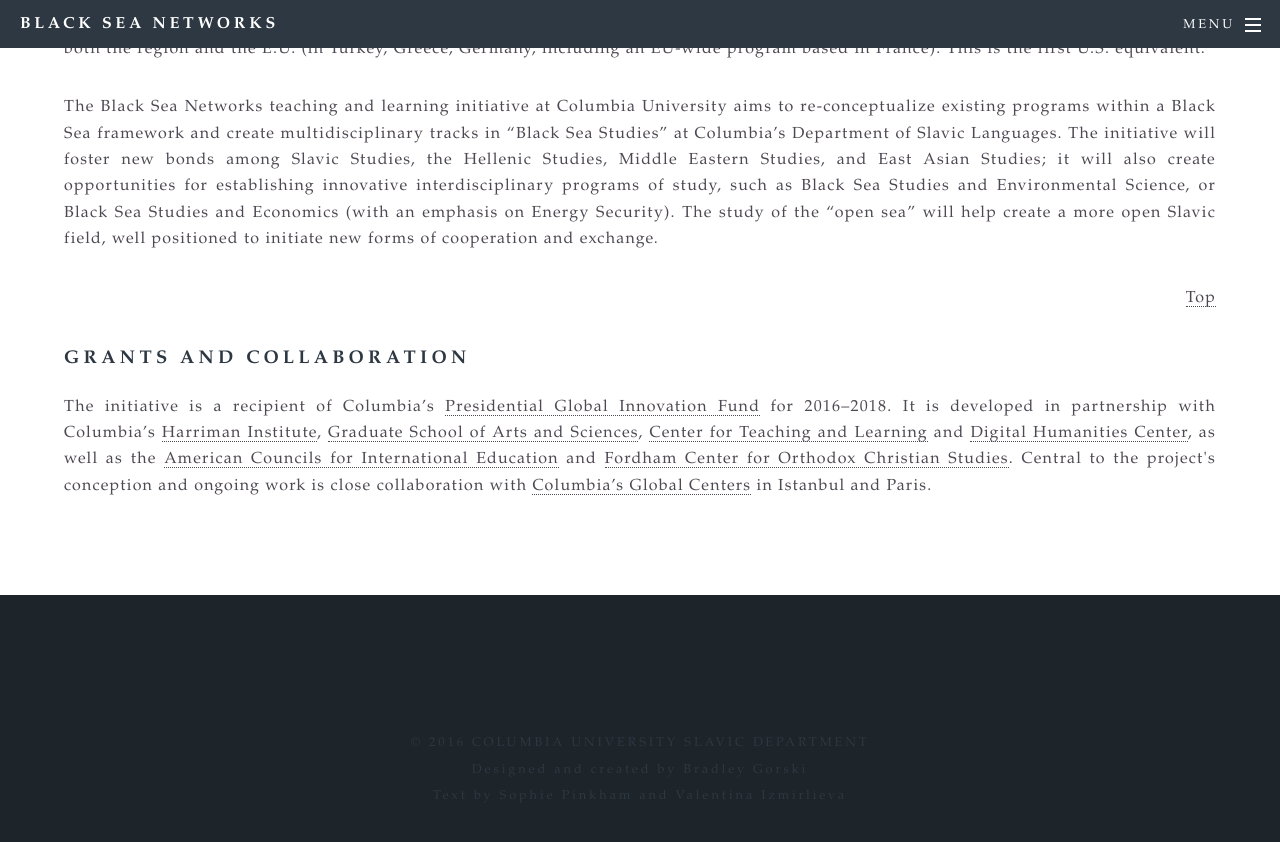
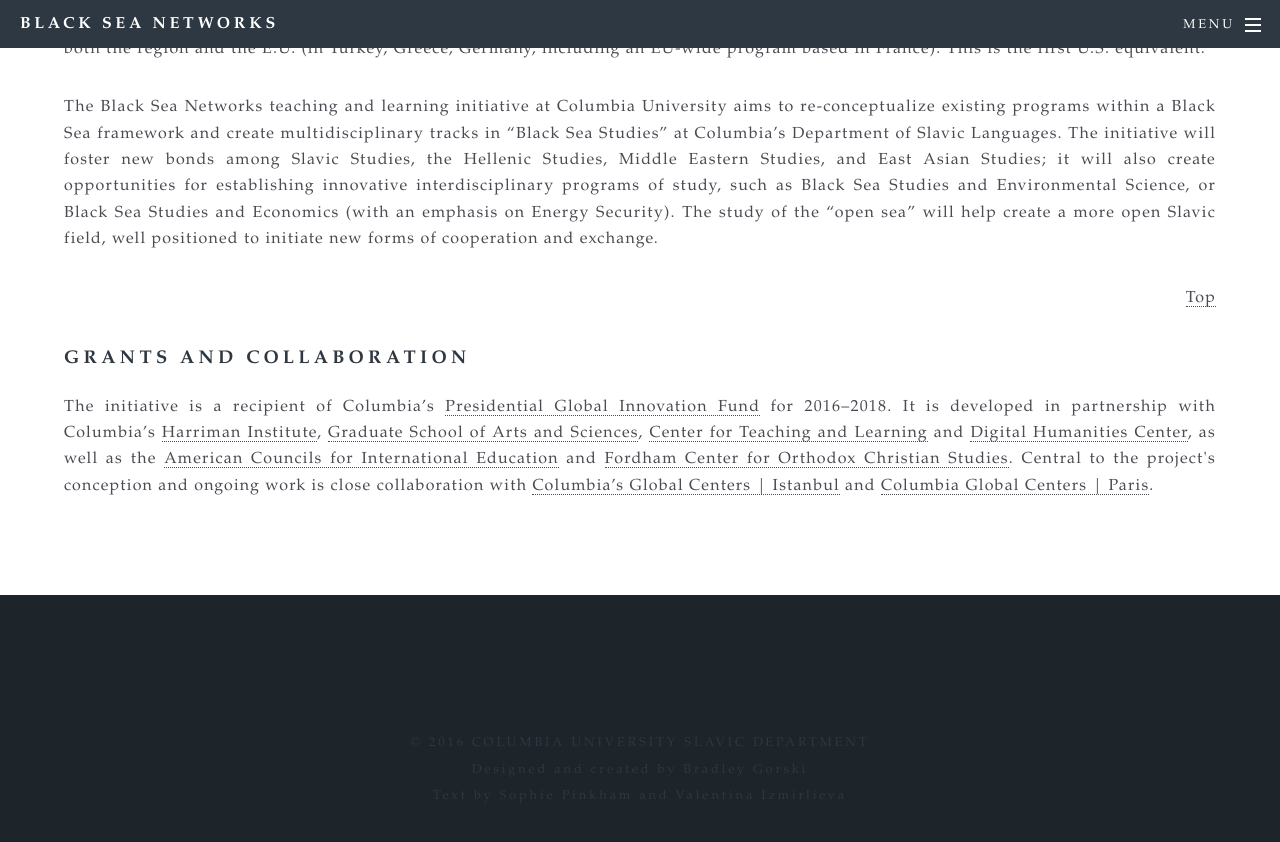
Before and after one commit to bradleygorski/blackseanet, a Jekyll site: the page built from about.html, in a window 1280 px wide and 900 px high, scrolled down 2653 px. Shown: the top 842 px of the window. Built offline with Jekyll 4.4.1, drawn with Linux system fonts in a browser that asks for light colours.

Commit message:
Update about.html

```diff
--- a/about.html
+++ b/about.html
@@ -131,6 +131,6 @@
 			<a href='http://gsas.columbia.edu/'>Graduate School of Arts and Sciences</a>,
 			<a href='http://ctl.columbia.edu/'>Center for Teaching and Learning</a> and <a href='http://library.columbia.edu/locations/dhc.html'>Digital Humanities Center</a>, as well as the
 			<a href='http://www.americancouncils.org/'>American Councils for International Education</a> and <a href='https://www.fordham.edu/info/23001/orthodox_christian_studies_center'>Fordham Center for Orthodox Christian Studies</a>.
-			Central to the project's conception and ongoing work is close collaboration with <a href='http://globalcenters.columbia.edu/'>Columbia’s Global
-			Centers</a> in Istanbul and Paris.</p>
+			Central to the project's conception and ongoing work is close collaboration with <a href='http://globalcenters.columbia.edu/istanbul/'>Columbia’s Global
+			Centers | Istanbul</a> and <a href='http://globalcenters.columbia.edu/paris/'>Columbia Global Centers | Paris</a>.</p>
 		</section>
```
